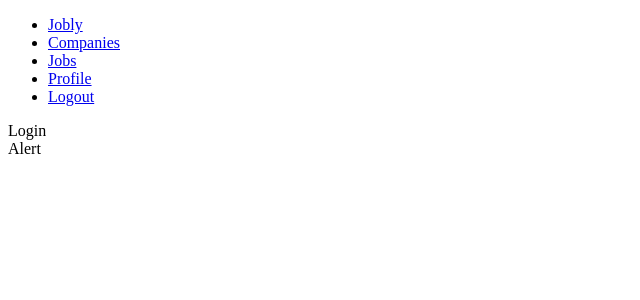
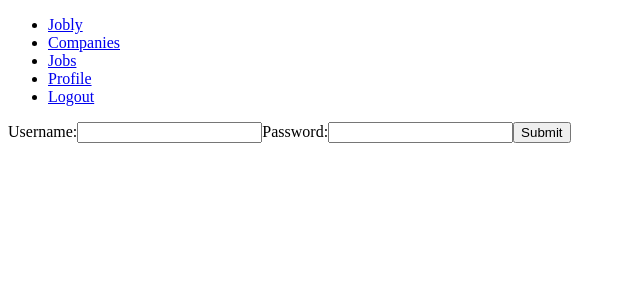
Before and after one commit to jurschler2/react-jobly, a React (Create React App) app in the folder frontend/: page /login in a window 1280 px wide. Shown: the top 300 px of the page, without its empty margins (0-640 px from the left). Built offline with nearby package versions, Linux system fonts and the light colour scheme.

Commit message:
Starting part 5

```diff
--- a/frontend/src/Companies.js
+++ b/frontend/src/Companies.js
@@ -1,11 +1,14 @@
-import React, { useState, useEffect } from "react";
+import React, { useState, useEffect, useContext } from "react";
 import Search from "./Search";
 import CompanyCard from "./CompanyCard";
 import JoblyApi from "./JoblyAPI";
 import { v4 as uuid } from "uuid";
+import LoginToken from "./loginToken";
 
 // Renders a list of companies; shows a search bar and each company card
 function Companies() {
+  const token = useContext(LoginToken);
+  console.log("TOKEN IS", token);
   const [companiesAPI, setCompaniesAPI] = useState([]);
   const [query, setQuery] = useState("");
 
@@ -16,21 +19,22 @@ function Companies() {
       setCompaniesAPI(companies);
     }
     getCompaniesAPI();
-  }, [query, setCompaniesAPI]);
+  }, [query]);
 
   // Set query state from Search component
+  // Andrei: Try to disable feature of autoformat ()
   const addQuery = (query) => {
     setQuery(query);
   };
 
-  let companiesHTML = companiesAPI.map((c) => (
+  let companyCardList = companiesAPI.map((c) => (
     <CompanyCard key={uuid()} company={c} />
   ));
   return (
     <div>
       Companies
       <Search addQuery={addQuery} />
-      {companiesHTML}
+      {companyCardList}
     </div>
   );
 }
--- a/frontend/src/CompanyCard.js
+++ b/frontend/src/CompanyCard.js
@@ -1,7 +1,7 @@
 import React from "react";
 
 // Renders an indivual company detail card.
-function CompanyCard({company}) {
+function CompanyCard({ company }) {
   return (
     <div>
       <h4>{company.name}</h4>
--- a/frontend/src/JobCard.js
+++ b/frontend/src/JobCard.js
@@ -1,14 +1,14 @@
 import React from "react";
 
 // Renders an individual job detail card.
-function JobCard() {
-
+function JobCard({ job }) {
   return (
     <div>
-      JobCard
+      <h4>{job.title}</h4>
+      <p>Salary: {job.salary}</p>
+      <p>Equity: {job.equity}</p>
     </div>
-  )
-
+  );
 }
 
 export default JobCard;
--- a/frontend/src/JoblyAPI.js
+++ b/frontend/src/JoblyAPI.js
@@ -37,6 +37,16 @@ class JoblyApi {
     let res = await this.request(`companies`, { search: query });
     return res.companies;
   }
+
+  static async getJobs(query = "") {
+    let res = await this.request(`jobs`, { search: query });
+    return res.jobs;
+  }
+
+  static async login(username, password) {
+    let res = await this.request(`login`, { username, password }, "post");
+    return res.token;
+  }
 }
 
 export default JoblyApi;
--- a/frontend/src/Jobs.js
+++ b/frontend/src/Jobs.js
@@ -1,17 +1,35 @@
-import React from "react";
-import JobCard from "./JobCard"
+import React, { useState, useEffect } from "react";
+import JobCard from "./JobCard";
 import Search from "./Search";
+import JoblyApi from "./JoblyAPI";
+import { v4 as uuid } from "uuid";
 
 function Jobs() {
+  const [jobsAPI, setJobsAPI] = useState([]);
+  const [query, setQuery] = useState("");
 
+  // Get jobs by search query (default query is "" for all jobs!)
+  useEffect(() => {
+    async function getJobsAPI() {
+      const jobs = await JoblyApi.getJobs(query);
+      setJobsAPI(jobs);
+    }
+    getJobsAPI();
+  }, [query, setJobsAPI]);
+
+  // Set query state from Search component
+  const addQuery = (query) => {
+    setQuery(query);
+  };
+
+  let jobsHTML = jobsAPI.map((j) => <JobCard key={uuid()} job={j} />);
   return (
     <div>
       Jobs
-      <Search />
-      <JobCard />
+      <Search addQuery={addQuery} />
+      {jobsHTML}
     </div>
-  )
-
+  );
 }
 
 export default Jobs;
--- a/frontend/src/Login.js
+++ b/frontend/src/Login.js
@@ -1,16 +1,44 @@
-import React from "react";
-import Alert from "./Alert"
+import React, { useState } from "react";
+import Alert from "./Alert";
 
 // Renders a login page for the user to login or signup.
-function Login() {
+function Login({ addLogin }) {
+  const [formData, setFormData] = useState({
+    username: "",
+    password: "",
+  });
+
+  const handleChange = (evt) => {
+    const { name, value } = evt.target;
+    setFormData((fData) => ({
+      ...fData,
+      [name]: value,
+    }));
+  };
+
+  function handleSubmit(evt) {
+    evt.preventDefault();
+    addLogin(formData);
+  }
 
   return (
-    <div>
-      Login
-      <Alert />
-    </div>
-  )
-
+    <form action="" onSubmit={handleSubmit}>
+      <label htmlFor="username">Username:</label>
+      <input
+        name="username"
+        onChange={handleChange}
+        value={formData.username}
+      />
+      <label htmlFor="password">Password:</label>
+      <input
+        type="password"
+        name="password"
+        onChange={handleChange}
+        value={formData.password}
+      />
+      <button>Submit</button>
+    </form>
+  );
 }
 
 export default Login;
--- a/frontend/src/Routes.js
+++ b/frontend/src/Routes.js
@@ -1,4 +1,4 @@
-import React from "react";
+import React, { useState, useEffect } from "react";
 import { Route, Switch, Redirect } from "react-router-dom";
 import Companies from "./Companies";
 import Company from "./Company";
@@ -6,6 +6,9 @@ import Home from "./Home";
 import Jobs from "./Jobs";
 import Login from "./Login";
 import Profile from "./Profile";
+import { v4 as uuid } from "uuid";
+import JoblyApi from "./JoblyAPI";
+import LoginToken from "./loginToken";
 
 // Routes for the Jobly frontend
 function Routes() {
@@ -14,7 +17,33 @@ function Routes() {
   //   return <Company {...props} handle={handle} />;
   // }
 
+  const [login, setLogin] = useState();
+  const [token, setToken] = useState("");
+  console.log("login", login);
+  console.log("token", token);
+
+  // Get auth / login token by login state (username, password)
+  useEffect(() => {
+    async function getTokenAPI() {
+      if (login) {
+        const token = await JoblyApi.login(login.username, login.password);
+        setToken(token);
+      }
+    }
+    getTokenAPI();
+    console.log("token", token);
+  }, [login]);
+
+  // Set login credentials state from Login component
+  const addLogin = (data) => {
+    let newLogin = { ...data, id: uuid() };
+    setLogin((login) => {
+      return newLogin;
+    });
+  };
+
   return (
+    <LoginToken.Provider value={token}>
       <Switch>
         <Route exact path="/companies">
           <Companies />
@@ -29,7 +58,7 @@ function Routes() {
           <Jobs />
         </Route>
         <Route exact path="/login">
-        <Login />
+          <Login addLogin={addLogin} />
         </Route>
         {/* <Route exact path="/login">
           <PrivateRoute />
@@ -39,6 +68,7 @@ function Routes() {
         </Route>
         <Redirect to="/" />
       </Switch>
+    </LoginToken.Provider>
   );
 }
 
--- a/frontend/src/Search.js
+++ b/frontend/src/Search.js
@@ -5,6 +5,9 @@ function Search({ addQuery }) {
   const [formData, setFormData] = useState({
     query: "",
   });
+
+  // FS, TODO: programming technique called debouncing
+  // A function that you have wrapped so that is pauses x amount of time between calls before running again
 
   const handleChange = (evt) => {
     const { name, value } = evt.target;
--- /dev/null
+++ b/frontend/src/loginToken.js
@@ -0,0 +1,5 @@
+import React from "react";
+
+const LoginToken = React.createContext();
+
+export default LoginToken;
```
Lines whose indentation alone changed are shown as unchanged.
